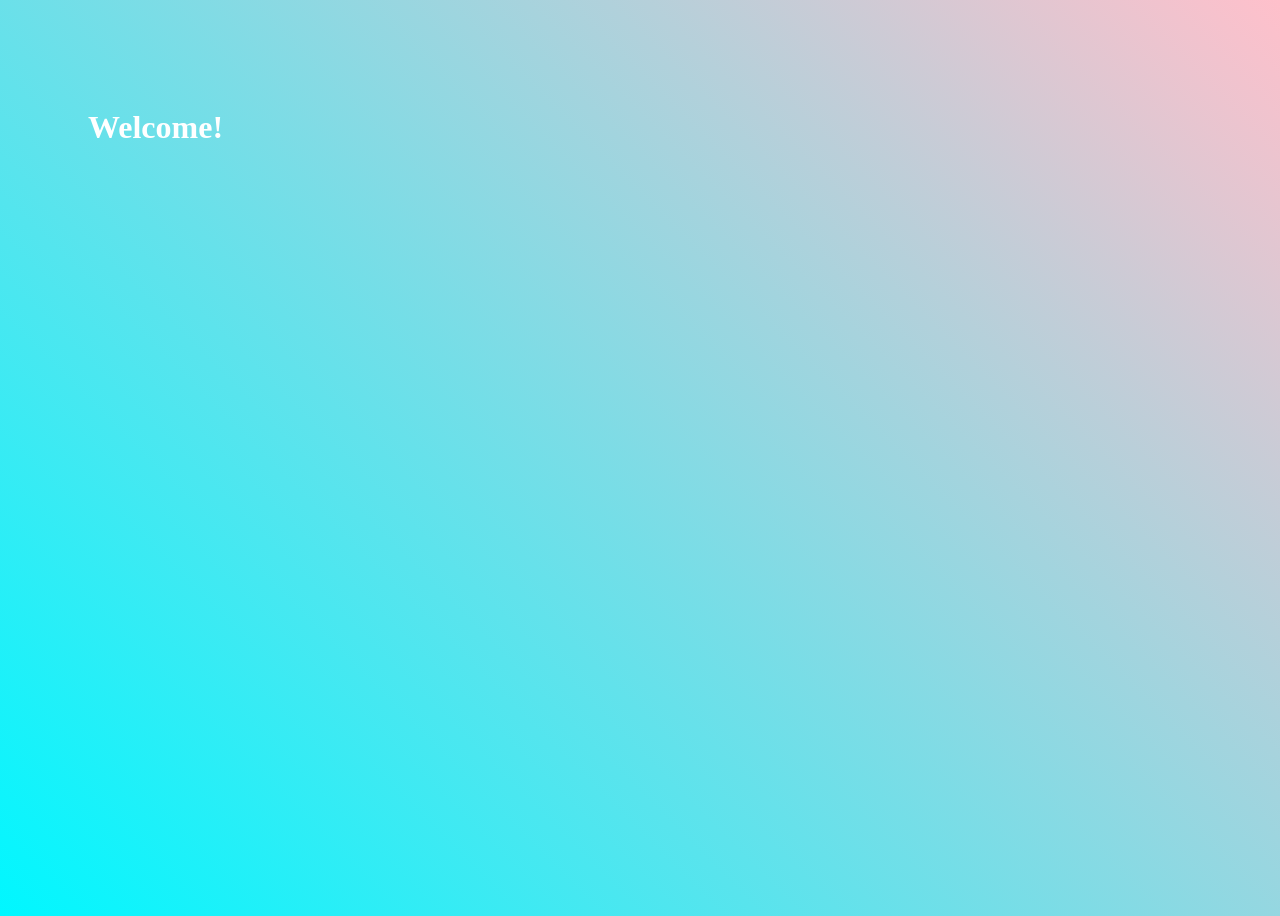
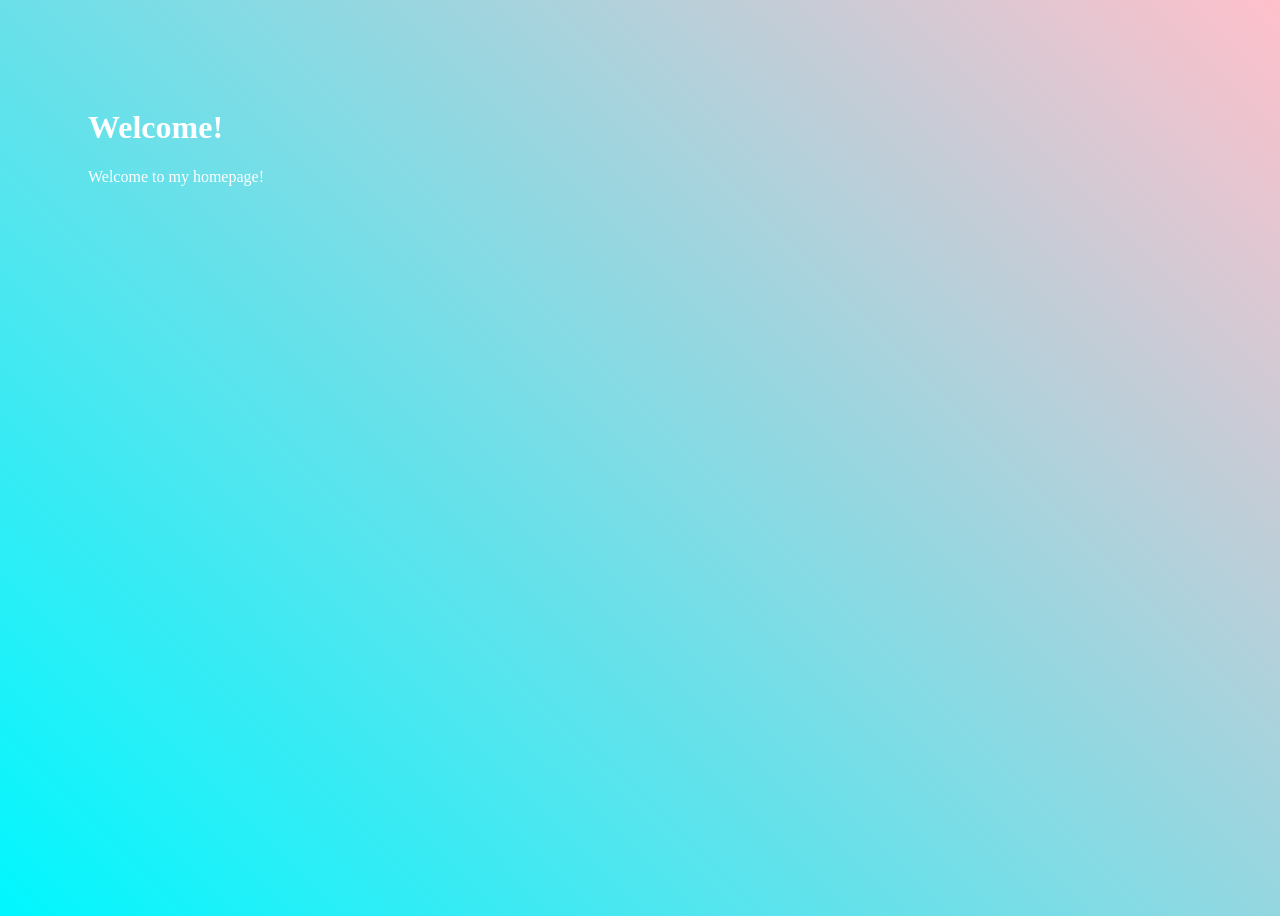
Before and after one commit to gspenguin/gspenguin.github.io, a Jekyll site: the page built from index.md, in a window 1280 px wide. Built offline with Jekyll 4.4.1, drawn with Linux system fonts in a browser that asks for light colours; our own code applies the rules of GitHub Pages for plain Markdown files.

Commit message:
Update index.md

```diff
--- a/index.md
+++ b/index.md
@@ -1 +1,8 @@
+---
+title: Home
+layout: default
+---
+
 # Welcome!
+
+Welcome to my homepage!
```
